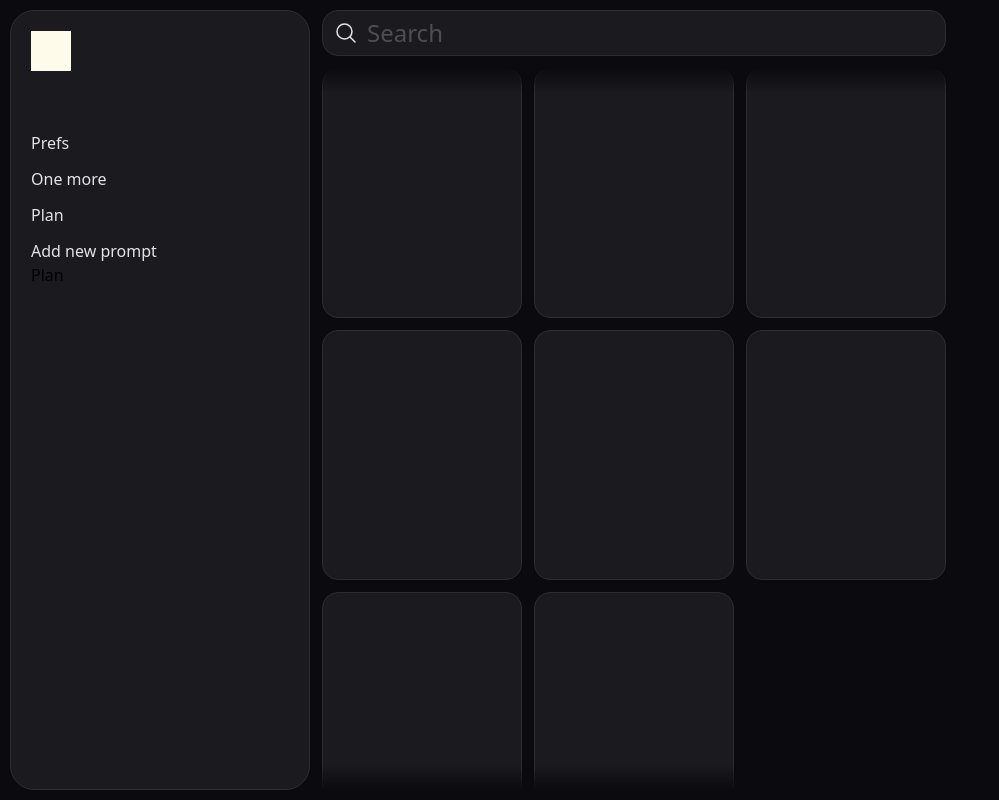
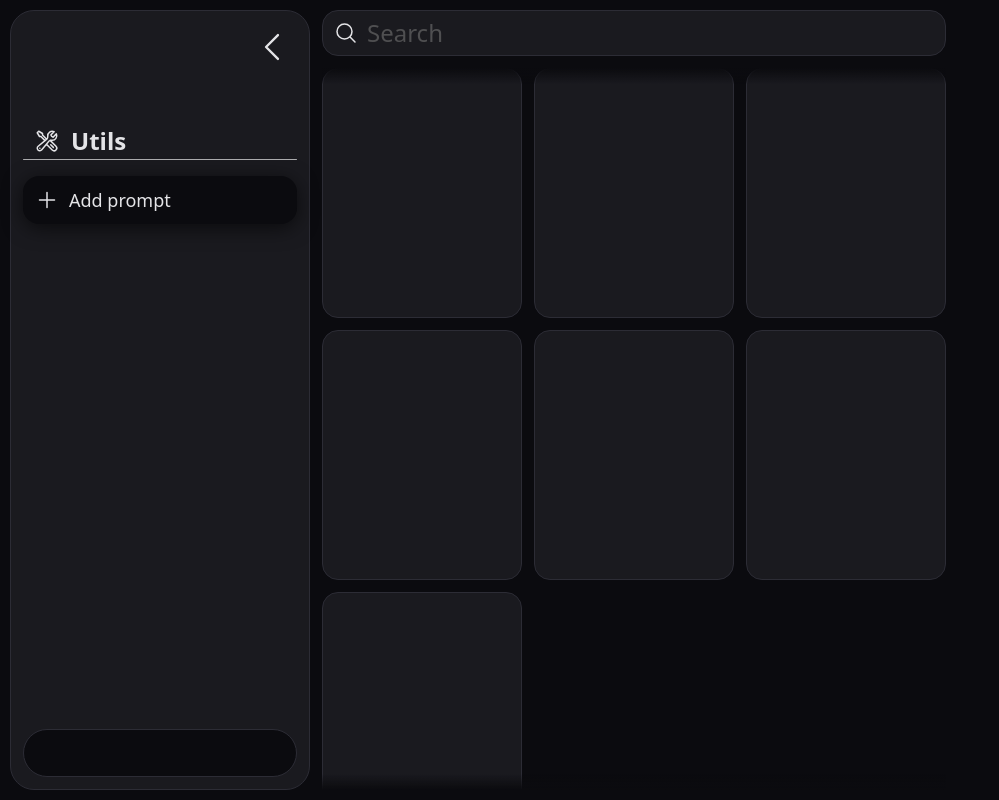
Before and after one commit to PixisProd/project-PB, a React (Vite) app in the folder client/: page /dashboard in a window 1280 px wide. Shown: the whole page, without its empty margins (0-999 px from the left). Built offline with nearby package versions, Linux system fonts and the light colour scheme.

Commit message:
feat(dashboard): Add sidebar

```diff
--- a/client/package.json
+++ b/client/package.json
@@ -10,6 +10,7 @@
     "preview": "vite preview"
   },
   "dependencies": {
+    "@heroicons/react": "^2.2.0",
     "@tailwindcss/vite": "^4.1.10",
     "axios": "^1.10.0",
     "react": "^19.1.0",
--- a/client/src/index.css
+++ b/client/src/index.css
@@ -20,6 +20,12 @@
   border-pbborder rounded-2xl;
 }
 
+.side-menu-button {
+  @apply shadow-[0_4px_20px_rgba(0,0,0,0.6)] flex items-center gap-2.5
+  cursor-pointer w-full transition bg-pbblack hover:scale-[102%]
+  hover:brightness-150 px-3 h-12 text-lg rounded-2xl;
+}
+
 @theme {
   --color-pbwhite: #e4e4e7;
   --color-bluelink: #2181FF;
@@ -40,6 +46,7 @@
   }
 }
 
+
 .animate-slide-up-fade {
   animation: slide-up-fade 1s ease-in-out forwards;
 }
--- a/client/src/pages/Dashboard.tsx
+++ b/client/src/pages/Dashboard.tsx
@@ -1,29 +1,39 @@
+import { PlusIcon, WrenchScrewdriverIcon, ChevronLeftIcon, MagnifyingGlassIcon } from "@heroicons/react/24/outline"
+import { useState } from "react";
+
 function Dashboard() {
+    const [collapsed, setCollapsed] = useState(false);
+
     return (
         <div className="h-screen w-screen flex bg-pbblack px-2.5 py-2.5">
-            <aside className="p-5 flex flex-col bg-pbgray max-h-screen w-full max-w-[300px] rounded-3xl border border-pbborder">
-                <div className="h-10 w-10 bg-amber-50 mb-15"/>
-                <nav>
-                    <ol className="space-y-3 text-pbwhite">
-                        <li><button>Prefs</button></li>
-                        <li><button>One more</button></li>
-                        <li><button>Plan</button></li>
-                        <li><button className="cursor-pointer">Add new prompt</button></li>
-                    </ol>
+            <aside className={`transition-all duration-300 p-3 flex flex-col bg-pbgray max-h-screen ${!collapsed ? 'w-full max-w-[300px]' : 'w-auto'} rounded-3xl border border-pbborder`}>
+                <div className="flex items-center w-full mb-15">
+                    <button onClick={() => setCollapsed(!collapsed)} className="transition text-pbwhite hover:text-pbgray ml-auto hover:bg-gray-300 rounded-3xl p-1">
+                        <ChevronLeftIcon className={`pr-0.5 size-10 text-inherit transition-transform duration-600 ${collapsed ? 'rotate-180' : ''}`}/>
+                    </button>
+                </div>
+                <nav className="text-pbwhite space-y-4">
+                    <div className="flex items-center mb-2 px-3 h-5">
+                        <WrenchScrewdriverIcon className="size-6 min-w-6 min-h-6"/>
+                        {!collapsed && <h2 className="font-bold text-2xl ml-3">Utils</h2>}
+                    </div>
+                    <hr className="border-pbwhite brightness-75 rounded-2xl" />
+                    <button className="side-menu-button">
+                        <PlusIcon className="size-6 min-w-6 min-h-6"/>
+                        {!collapsed && <span>Add prompt</span>}
+                    </button>
                 </nav>
-                <p className="">Plan</p>
+                <div className="border border-pbborder mt-auto h-12 w-full bg-pbblack rounded-3xl"></div>
             </aside>
             <main className="max-w-max w-full ml-3 flex flex-col max-h-screen">
                 <div className="relative">
-                    <button className="hover:opacity-85 transition absolute left-3 top-[23px] -translate-y-1/2 cursor-pointer">
-                        <svg xmlns="http://www.w3.org/2000/svg" fill="none" viewBox="0 0 24 24" strokeWidth={1.5} stroke="currentColor" className="size-6 text-pbwhite">
-                            <path strokeLinecap="round" strokeLinejoin="round" d="m21 21-5.197-5.197m0 0A7.5 7.5 0 1 0 5.196 5.196a7.5 7.5 0 0 0 10.607 10.607Z" />
-                        </svg>
+                    <button className="hover:brightness-75 transition absolute left-3 top-[23px] -translate-y-1/2 cursor-pointer">
+                        <MagnifyingGlassIcon className="size-6 text-pbwhite" />
                     </button>
                     <input className="text-2xl mb-3 w-full place-holder !pl-11" type="text" name="search" id="search" placeholder="Search"/>
                 </div>
-                <div className="min-h-0 relative">
-                    <div className="absolute top-0 left-0 right-0 z-10 h-6 bg-gradient-to-b from-pbblack to-transparent pointer-events-none" />
+                <div className="flex flex-1 min-h-0 relative">
+                    <div className="absolute top-0 left-0 right-0 z-10 h-4 bg-gradient-to-b from-pbblack to-transparent pointer-events-none" />
                     <div className="overflow-y-auto h-full">
                         <div className="grid grid-cols-3 gap-3">
                             <div className="temp-prompt-card"/>
@@ -33,10 +43,9 @@ function Dashboard() {
                             <div className="temp-prompt-card"/>
                             <div className="temp-prompt-card"/>
                             <div className="temp-prompt-card"/>
-                            <div className="temp-prompt-card"/>
                         </div>
                     </div>
-                    <div className="absolute bottom-0 left-0 right-0 z-10 h-6 bg-gradient-to-t from-pbblack to-transparent pointer-events-none" />
+                    <div className="absolute bottom-0 left-0 right-0 z-10 h-4 bg-gradient-to-t from-pbblack to-transparent pointer-events-none" />
                 </div>
             </main>
         </div>
--- a/client/src/pages/Login.tsx
+++ b/client/src/pages/Login.tsx
@@ -21,7 +21,7 @@ function Register() {
         password,
       });
       console.log('Successful login', response.data);
-      navigate('/about')
+      navigate('/dashboard')
     } catch (err: any) {
       if (err.response) {
         setError(err.response.data.msg || err.response.data.detail[0].ctx.reason || 'Something went wrong');
@@ -42,7 +42,7 @@ function Register() {
     <div className="min-h-screen flex items-center justify-center bg-pbblack px-2.5">
       <form onSubmit={handleSubmit} className="animate-slide-up-fade  text-left flex flex-col w-full h-full max-h-[316] max-w-[366px]">
         <div>
-          <h1 className="text-pbwhite font-bold text-2xl mb-">Log in to PromptBox</h1>
+          <h1 className="text-pbwhite font-bold text-2xl mb-0.5">Log in to PromptBox</h1>
           <p className="mb-[30px] text-pbwhite text-base">Don't have an account? <Link to="/register" className="pb-link">Create one</Link></p>
         </div>
         <div className="flex flex-col">
--- a/client/src/pages/Register.tsx
+++ b/client/src/pages/Register.tsx
@@ -26,7 +26,7 @@ function Register() {
         password,
       });
       console.log('Successful reg', regResponse.data)
-      navigate('/about')
+      navigate('/dashboard')
     } catch (err: any) {
       if (err.response) {
         setError(err.response.data.msg || err.response.data.detail[0].ctx.reason || 'Something went wrong');
@@ -46,7 +46,7 @@ function Register() {
     <div className="min-h-screen flex items-center justify-center bg-pbblack px-2.5">
       <form onSubmit={handleSubmit} className="animate-slide-up-fade text-left flex flex-col w-full h-full max-h-[316] max-w-[366px]">
         <div>
-          <h1 className="text-pbwhite font-bold text-2xl mb-">Create a PromptBox Account</h1>
+          <h1 className="text-pbwhite font-bold text-2xl mb-0.5">Create a PromptBox Account</h1>
           <p className="mb-[30px] text-pbwhite text-base">Hey there, already with us? <Link to="/login" className='pb-link'>Log In</Link></p>
         </div>
         <div className="flex flex-col">
```
Also changed, not shown: 1 other file (tests, documents, lock files or other folders).
